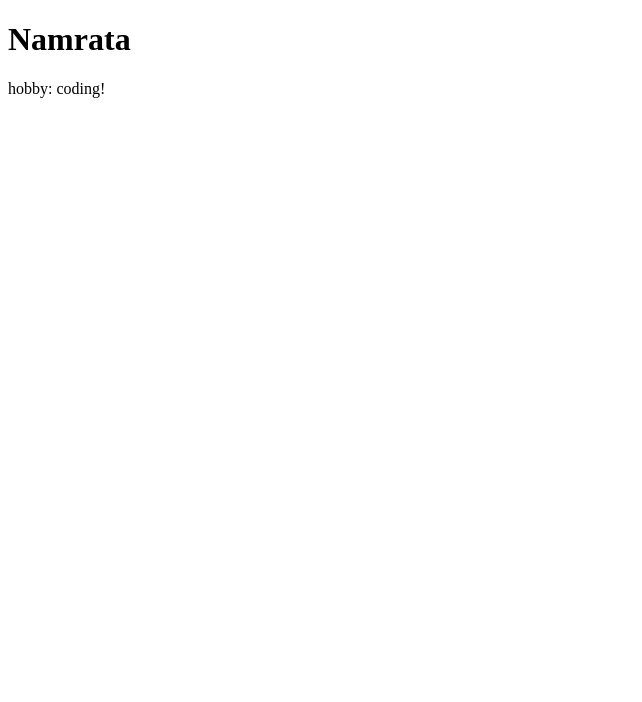
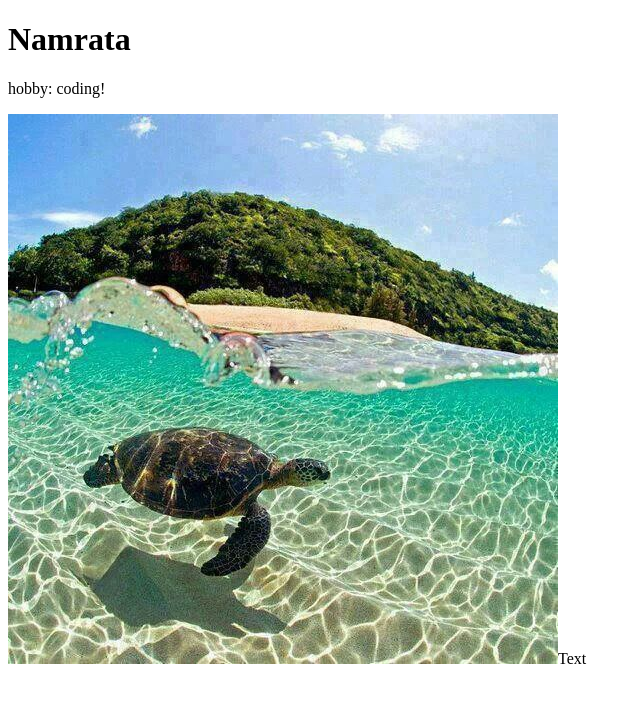
Before and after one commit to ninamti/ninamti, a plain HTML site: page index.html in a window 1280 px wide. Shown: the whole page, without its empty margins (0-642 px from the left). Drawn offline with Linux system fonts and the light colour scheme.

Commit message:
new pic!!!!!!

```diff
--- a/index.html
+++ b/index.html
@@ -4,5 +4,6 @@
 <body>
 <h1>Namrata</h1>
 <p>hobby: coding!</p>
+<img src="80b5d8d240d9028295055e3def62b6fe.jpg">Text</img>
 </body>
 </html>
```
Also changed, not shown: 80b5d8d240d9028295055e3def62b6fe.jpg (added).
